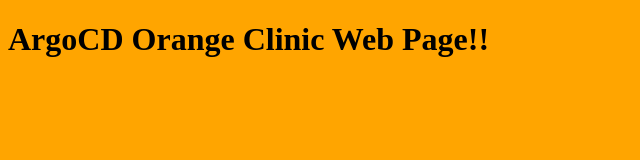
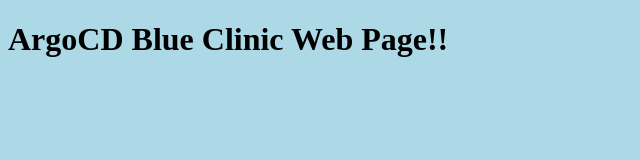
Before and after one commit to alejandrolr/argocd-kubernetes, a plain HTML site: page helm-clinic-app/src/index.html in a window 1280 px wide. Shown: the whole page, without its empty margins (0-640 px from the left). Drawn offline with Linux system fonts and the light colour scheme.

Commit message:
New web page version

```diff
--- a/helm-clinic-app/src/index.html
+++ b/helm-clinic-app/src/index.html
@@ -3,7 +3,7 @@
   <head>
     <title>ArgoCD Clinic Web Page!!</title>
   </head>
-  <body style="background-color: orange;">
-    <h1>ArgoCD Orange Clinic Web Page!!</h1>
+  <body style="background-color:lightblue">
+    <h1>ArgoCD Blue Clinic Web Page!!</h1>
   </body>
 </html>
```
Also changed, not shown: 2 other files.
